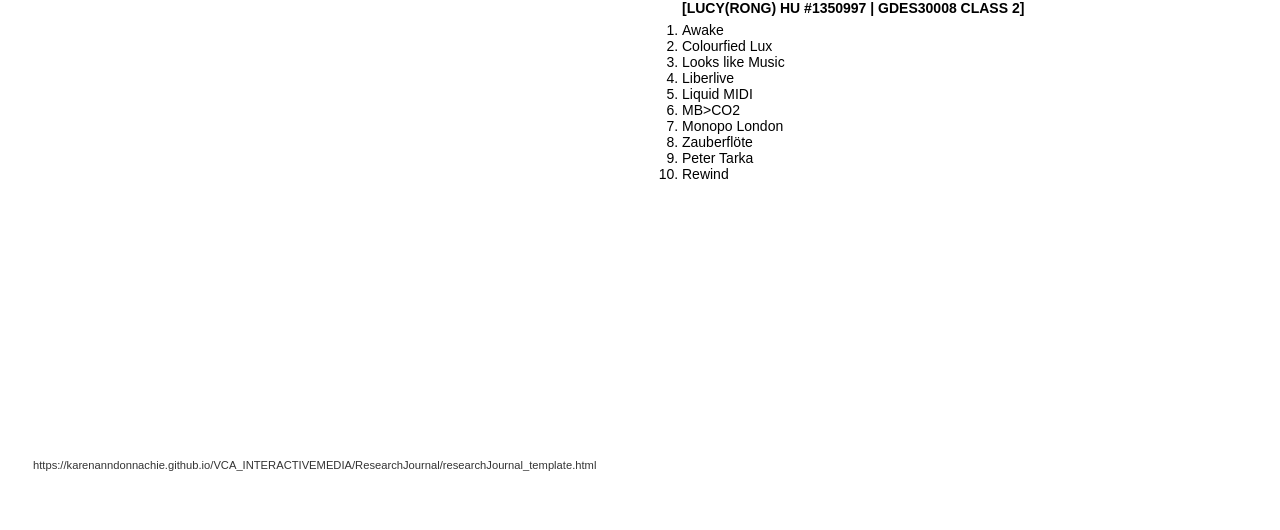
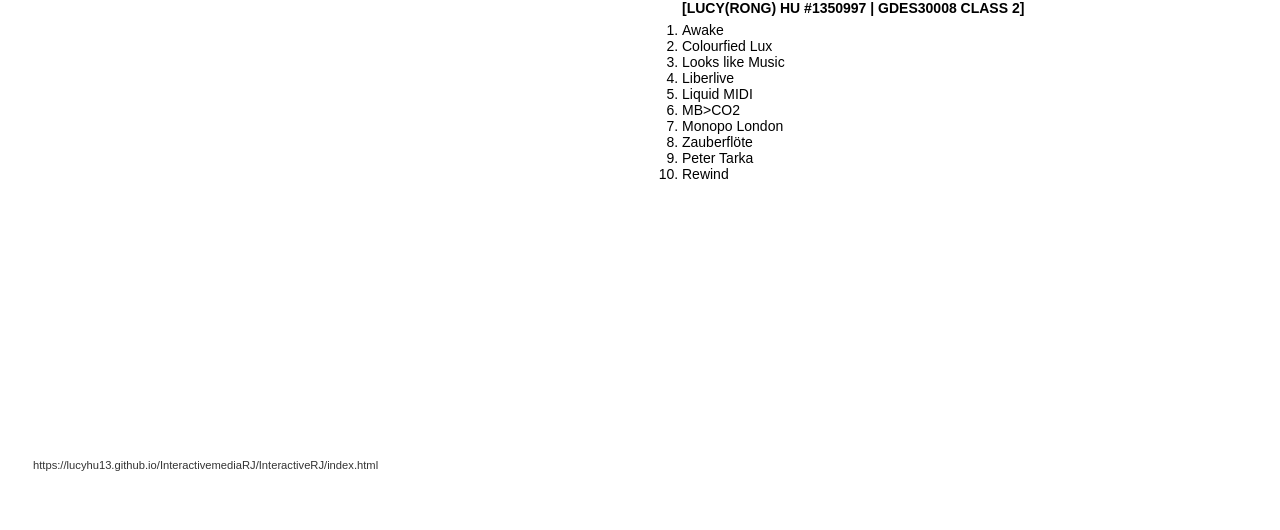
Before and after one commit to lucyhu13/InteractivemediaRJ, a plain HTML site: page InteractiveRJ/index.html in a window 1280 px wide. Shown: the part 270-800 px from the top of the page. Drawn offline with nearby package versions, Linux system fonts and the light colour scheme; grey boxes are pictures that could not be loaded; a web font is replaced by a local one.

Commit message:
Update index.html

```diff
--- a/InteractiveRJ/index.html
+++ b/InteractiveRJ/index.html
@@ -277,12 +277,12 @@
                 <div class="caption">
 
                     <a class="caption_url"
-                        href="https://karenanndonnachie.github.io/VCA_INTERACTIVEMEDIA/ResearchJournal/researchJournal_template.html">https://karenanndonnachie.github.io/VCA_INTERACTIVEMEDIA/ResearchJournal/researchJournal_template.html</a>
+                        href="https://lucyhu13.github.io/InteractivemediaRJ/InteractiveRJ/index.html">https://lucyhu13.github.io/InteractivemediaRJ/InteractiveRJ/index.html</a>
                 </div>
                 <div class="caption">
 
                     <a class="caption_url"
-                        href="https://karenanndonnachie.github.io/VCA_INTERACTIVEMEDIA/ResearchJournal/researchJournal_template.html">https://karenanndonnachie.github.io/VCA_INTERACTIVEMEDIA/ResearchJournal/researchJournal_template.html</a>
+                        href="https://lucyhu13.github.io/InteractivemediaRJ/InteractiveRJ/index.html">https://lucyhu13.github.io/InteractivemediaRJ/InteractiveRJ/index.html</a>
                 </div>
 
             </div>
```
